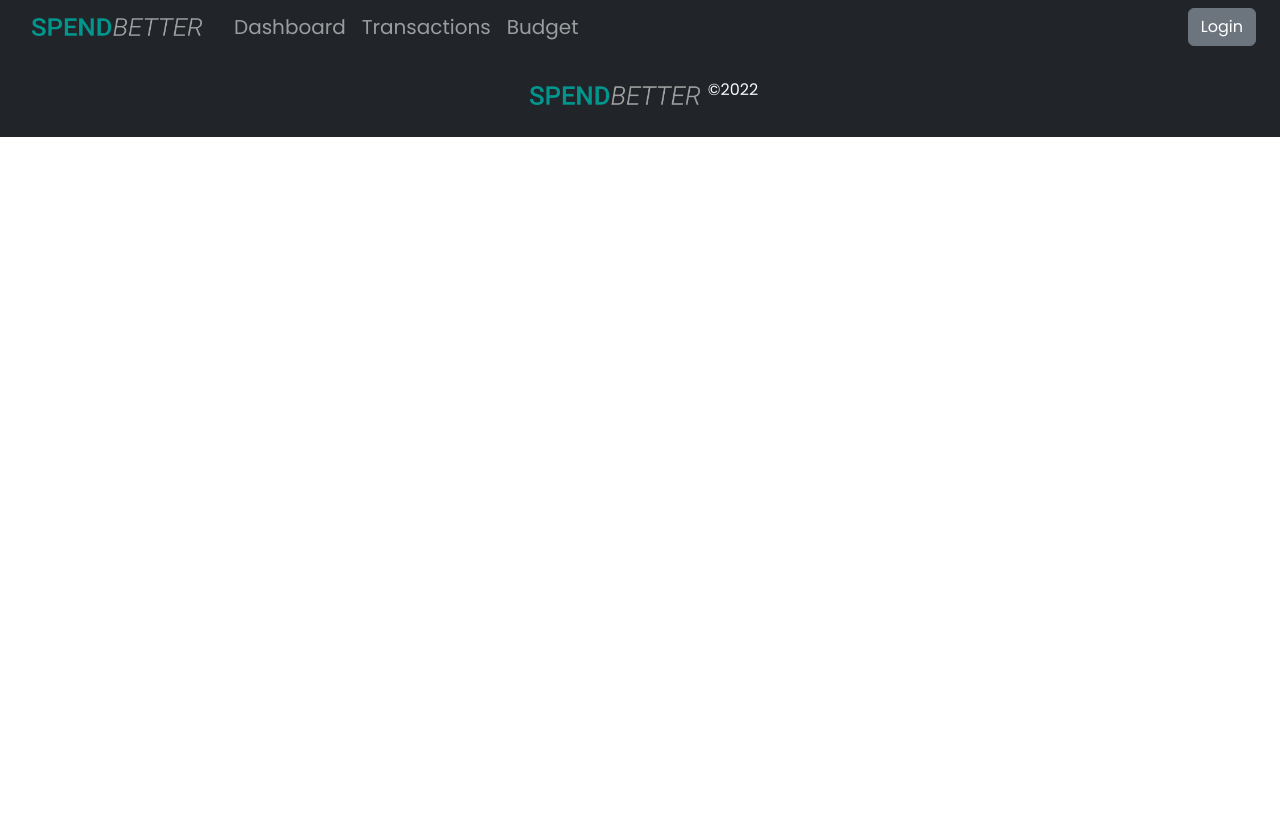
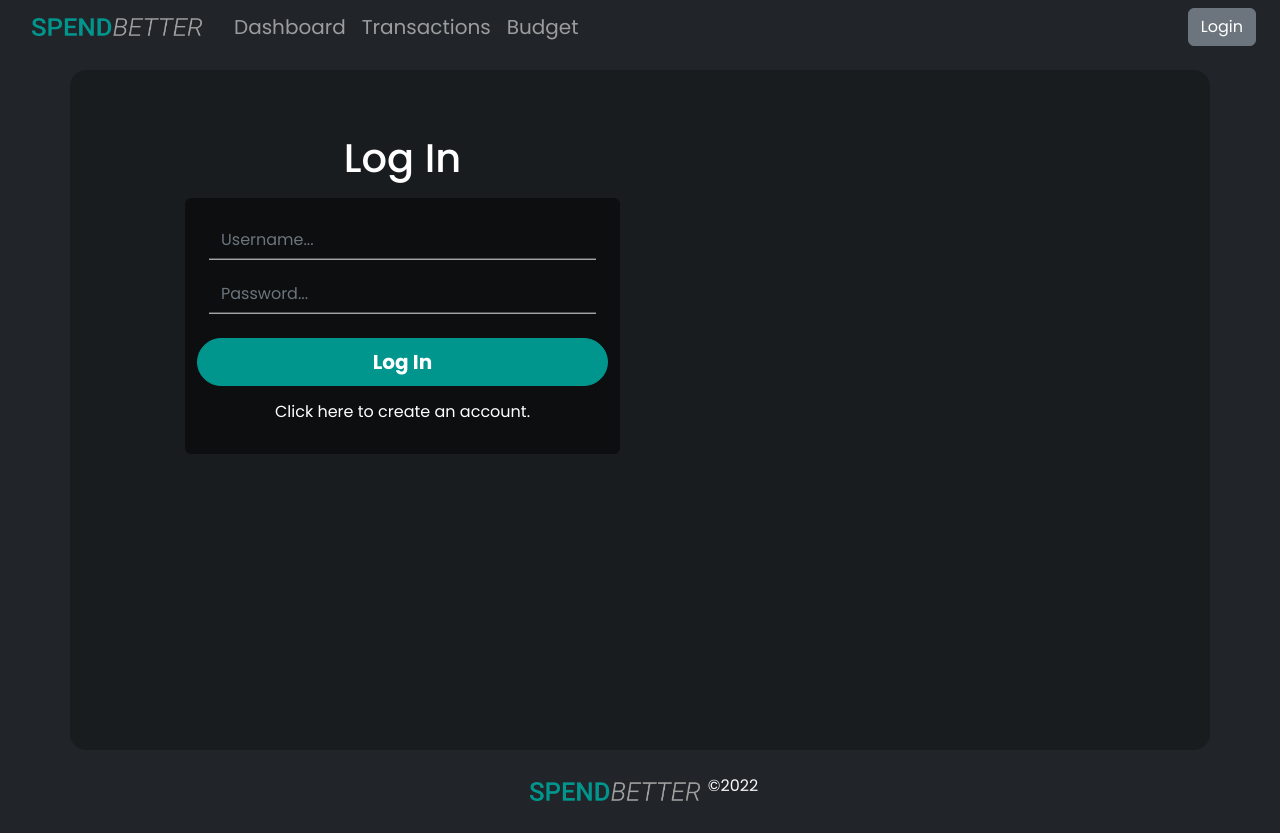
Before and after one commit to nickmendezFlatiron/budget-app, a React (Vite) app in the folder client/: page /login in a window 1280 px wide. Before the commit the page ends 800 px from the top, so only its background shows below. Built offline with nearby package versions, Linux system fonts and the light colour scheme.

Commit message:
created a signup/login form

```diff
--- a/client/src/App.jsx
+++ b/client/src/App.jsx
@@ -1,7 +1,8 @@
 import React from 'react';
 import {Routes, Route} from 'react-router-dom';
-import { QueryClient, QueryClientProvider} from '@tanstack/react-query';
-import {ReactQueryDevtools} from '@tanstack/react-query'
+import { useQuery, QueryClient, QueryClientProvider} from '@tanstack/react-query';
+import {ReactQueryDevtools} from '@tanstack/react-query-devtools'
+
 import Navigation from './Navigation';
 import Homepage from './home/Homepage';
 import Dashboard from './dashboard/Dashboard';
@@ -9,12 +10,16 @@ import Footer from './Footer'
 import Transactions from './transactions/Transactions'
 import Account from './account/Account';
 import Budget from "./budget/Budget"
+import SignIn from './signup/SignIn';
+// Custom Hooks
+import useAuthenicate from './hooks/useAuthenicate';
 
 import './styles/app.scss'
 import './styles/index.css'
 
 import avatar from './assets/avatar.png';
 function App() {
+  // console.log(useAuthenicate())
   const client = new QueryClient()
 
   const user = {
@@ -38,17 +43,20 @@ function App() {
       },
     ]
   }
+
   return (
       <>
         <QueryClientProvider client={client}>
           <Navigation />
             <Routes>
+              <Route path='/login' element={<SignIn />} exact/>
               <Route path='/' element={<Homepage />} exact/>
               <Route path='/dashboard' element={<Dashboard />} exact/>
               <Route path='/transactions' element={<Transactions />} exact/>
               <Route path='/account' element={<Account user={user}/>} exact/>
               <Route path='/budget' element={<Budget />} exact/>
             </Routes>
+          <ReactQueryDevtools />
         </QueryClientProvider>
         <Footer />
       </>
--- a/client/src/home/Homepage.jsx
+++ b/client/src/home/Homepage.jsx
@@ -9,6 +9,7 @@ import homepageImage from "../assets/homepage-image.png";
 import textLogo from "../assets/text-logo.png";
 
 const Homepage = () => {
+
   return (
 
       <div className="bg-dark text-light pb-5">
@@ -21,7 +22,7 @@ const Homepage = () => {
               <h3>Create better spending habits with 5 minutes a day.</h3>
               <br/>
               <Col className="d-flex gap-3 pb-4">
-                <Button variant="warning" sz="lg" className="text-dark fw-bold">START BUDGETING TODAY</Button>
+                <Button variant="warning" sz="lg" className="text-dark fw-bold shadow">CREATE AN ACCOUNT</Button>
                 <Button variant="light" sz="lg" className="text-dark fw-bold">LOGIN</Button>
               </Col>
             </Col>
--- a/client/src/hooks/plaid-hooks/useFetch.js
+++ b/client/src/hooks/plaid-hooks/useFetch.js
@@ -16,4 +16,4 @@ const useFetchPost = async ({url,body }) => {
   return data
 }
 
-export default useFetch
+export default useFetchPost
--- /dev/null
+++ b/client/src/hooks/useAuthenicate.jsx
@@ -0,0 +1,11 @@
+import React from 'react'
+
+const useAuthenicate = async () => {
+  const response = await fetch('/authorize')
+  const data = await response.json()
+
+  return data
+
+}
+
+export default useAuthenicate
--- /dev/null
+++ b/client/src/signup/SignIn.jsx
@@ -0,0 +1,58 @@
+import React,{useState} from 'react';
+import {useLocation} from 'react-router-dom';
+import Container from 'react-bootstrap/Container';
+import Col from 'react-bootstrap/Col';
+import Row from 'react-bootstrap/Row';
+import Form from 'react-bootstrap/Form';
+import Button from 'react-bootstrap/Button';
+
+const SignIn = () => {
+  const {pathname} = useLocation()
+  const [display, setDisplay] = useState(pathname)
+
+  function handleChangeForm(){
+    display === '/login' ? setDisplay("/signup") : setDisplay("/login");
+  }
+  const renderTitle = display === '/login' ? "Log In" : "Sign Up"
+  const renderOther =  display === '/login' ? " Click here to create an account." : "Have an account? Click here to log in."
+
+  return (
+    <div className='bg-dark'>
+      <Container className="text-white rounded  pt-3">
+        <Row className="bg-black bg-opacity-25 rounded rounded-4 vh-85">
+          <Col md={{span: 10, offset:1}} lg={{ span: 5  }} className="my-5">
+            <h1 className='text-center title  mb-3 mt-3'>{renderTitle}</h1>
+            <Form className="m-2 bg-black bg-opacity-50 rounded p-4">
+              <Form.Group >
+                <Row>
+                  <Col>
+                    <Form.Control className="mb-3 underline-text-input bg-transparent text-white" type="text" placeholder="Username..." />
+                  </Col>
+                 {display === '/signup' && <Col>
+                    <Form.Control className="mb-3 underline-text-input bg-transparent text-white" type="text" placeholder="Name..." />
+                  </Col>}
+                </Row>
+              </Form.Group>
+              <Form.Group >
+               {display === '/signup' && <Form.Control className="mb-3 underline-text-input bg-transparent text-white" type="email" placeholder="Email..." />}
+              </Form.Group>
+              <Form.Group >
+                <Form.Control className="mb-3 underline-text-input bg-transparent text-white" type="password" placeholder="Password..." />
+               {display === '/signup' &&  <Form.Control className="mb-3 underline-text-input bg-transparent text-white" type="password" placeholder="Password Confirmation (must match)..." />}
+              </Form.Group>
+              <Row>
+                <Button size="lg" className="mt-2 text-white fw-bolder rounded-5" variant='primary'>{renderTitle}</Button>
+                <Button onClick={handleChangeForm} className="mt-2 text-white border-0 rounded-5" variant='outline-dark'>{renderOther}</Button>
+              </Row>
+            </Form>
+          </Col>
+          <Col className="">
+
+          </Col>
+        </Row>
+      </Container>
+    </div>
+  )
+}
+
+export default SignIn
```
Also changed, not shown: 2 other files (tests, documents, lock files or other folders). Lines whose indentation alone changed are shown as unchanged.
